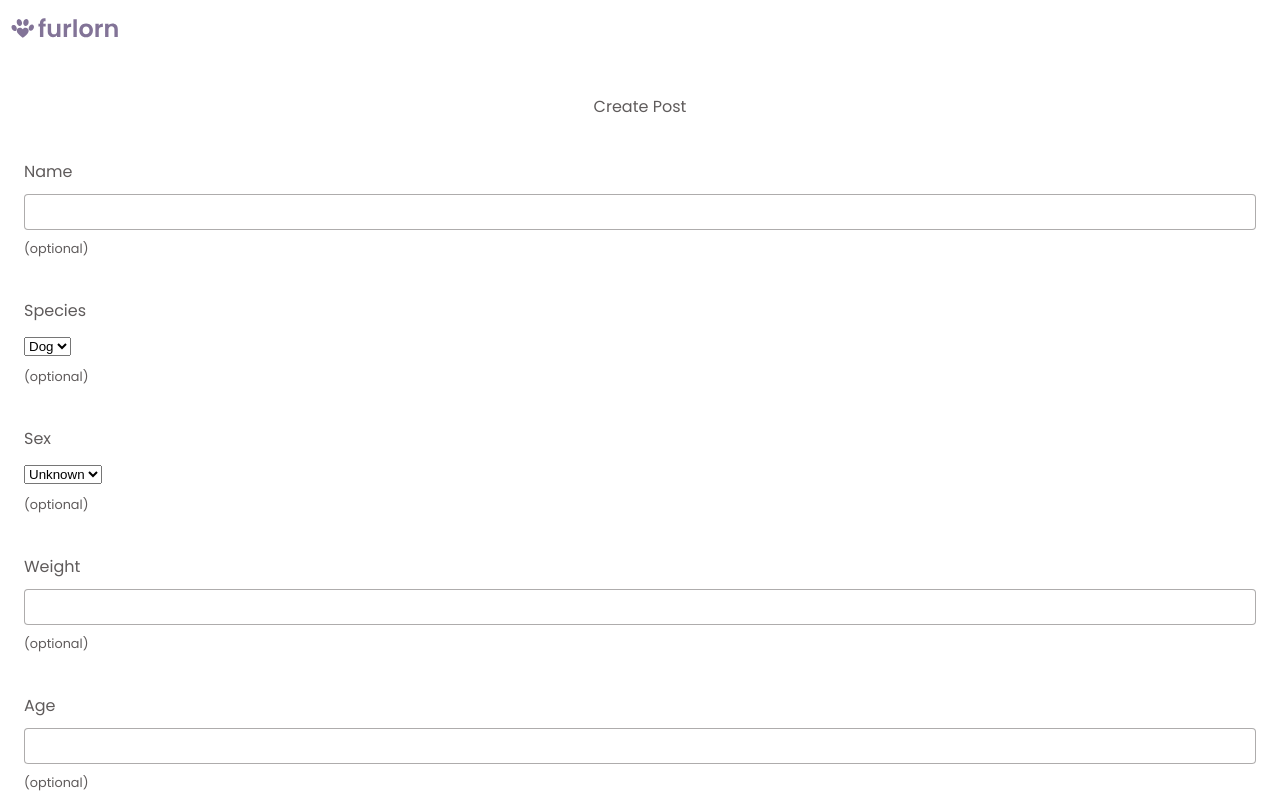
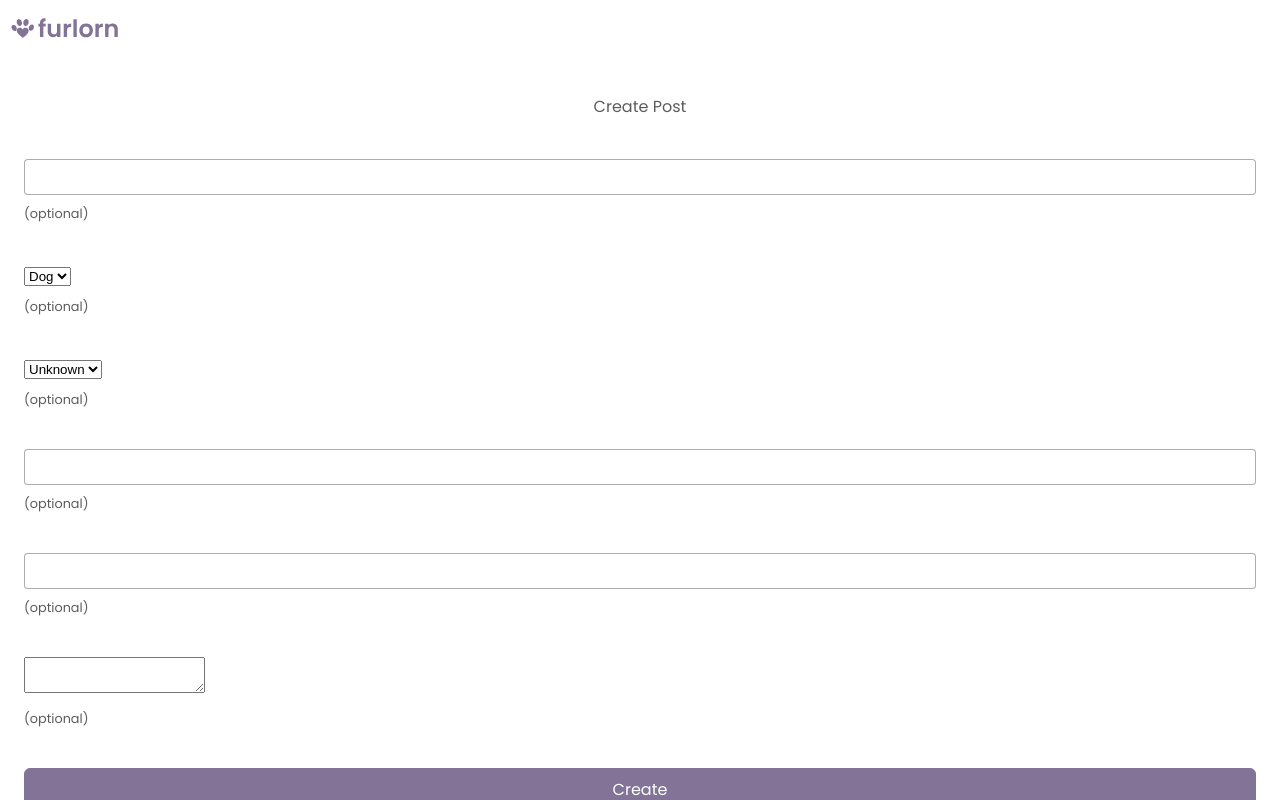
Before and after one commit to orojas12/furlorn, a React (Create React App) app: page /app/createpost in a window 1280 px wide. Shown: the top 800 px of the page. Built offline with nearby package versions, Linux system fonts and the light colour scheme.

Commit message:
refactored label element

```diff
--- a/src/components/Form/Fields/NumberField.tsx
+++ b/src/components/Form/Fields/NumberField.tsx
@@ -3,38 +3,38 @@ import { capitalizeFirstLetter, splitCamelCase } from "../../../lib/utils";
 import "../Field.scss";
 
 export interface INumberFieldProps {
-  name: string;
+  id: string;
+  label: string;
   value: string;
   onChange: React.ChangeEventHandler<HTMLInputElement>;
   required?: boolean;
   error?: string;
 }
 
-function getLabelFromName(name: string) {
-  return splitCamelCase(capitalizeFirstLetter(name)).join(" ");
-}
-
-function getInputElementFromProps(props: INumberFieldProps) {
+export default function NumberField({
+  id,
+  label,
+  value,
+  onChange,
+  required = false,
+  error = "",
+}: INumberFieldProps) {
   return (
-    <input
-      required={props.required}
-      type="number"
-      name={props.name}
-      onChange={props.onChange}
-      value={props.value}
-    />
+    <div className="Field">
+      <label className="Field__label" htmlFor={id}>
+        {label}
+      </label>
+      <input
+        required={required}
+        type="number"
+        id={id}
+        onChange={onChange}
+        value={value}
+      />
+      <div className="Field__optional-text">
+        {!required ? "(optional)" : null}
+      </div>
+      <div className="Field__error">{error}</div>
+    </div>
   );
 }
-
-export default function NumberField(props: INumberFieldProps) {
-  return (
-    <label htmlFor={props.name} className="Field">
-      <div className="Field__label">{getLabelFromName(props.name)}</div>
-      {getInputElementFromProps(props)}
-      <div className="Field__optional-text">
-        {!props.required ? "(optional)" : null}
-      </div>
-      <div className="Field__error">{props.error || ""}</div>
-    </label>
-  );
-}
--- a/src/components/Form/Fields/SelectField.tsx
+++ b/src/components/Form/Fields/SelectField.tsx
@@ -1,9 +1,9 @@
 import React from "react";
-import { capitalizeFirstLetter, splitCamelCase } from "../../../lib/utils";
 import "../Field.scss";
 
 export interface ISelectFieldProps {
-  name: string;
+  id: string;
+  label: string;
   options: Array<{
     label: string;
     value: any;
@@ -14,29 +14,29 @@ export interface ISelectFieldProps {
   error?: string;
 }
 
-function getLabelFromName(name: string) {
-  return splitCamelCase(capitalizeFirstLetter(name)).join(" ");
-}
-
-function getInputElementFromProps(props: ISelectFieldProps) {
+export default function SelectField({
+  id,
+  label,
+  options,
+  onChange,
+  value,
+  required = false,
+  error = "",
+}: ISelectFieldProps) {
   return (
-    <select name={props.name} value={props.value} onChange={props.onChange}>
-      {props.options.map(({ label, value }) => {
-        return <option value={value}>{label}</option>;
-      })}
-    </select>
+    <div className="Field">
+      <label className="Field__label" htmlFor={id}>
+        {label}
+      </label>
+      <select id={id} value={value} onChange={onChange}>
+        {options.map(({ label, value }) => {
+          return <option value={value}>{label}</option>;
+        })}
+      </select>
+      <div className="Field__optional-text">
+        {!required ? "(optional)" : null}
+      </div>
+      <div className="Field__error">{error}</div>
+    </div>
   );
 }
-
-export default function SelectField(props: ISelectFieldProps) {
-  return (
-    <label htmlFor={props.name} className="Field">
-      <div className="Field__label">{getLabelFromName(props.name)}</div>
-      {getInputElementFromProps(props)}
-      <div className="Field__optional-text">
-        {!props.required ? "(optional)" : null}
-      </div>
-      <div className="Field__error">{props.error || ""}</div>
-    </label>
-  );
-}
--- a/src/components/Form/Fields/TextAreaField.tsx
+++ b/src/components/Form/Fields/TextAreaField.tsx
@@ -1,39 +1,33 @@
 import React from "react";
-import { capitalizeFirstLetter, splitCamelCase } from "../../../lib/utils";
 import "../Field.scss";
 
 export interface ITextAreaFieldProps {
-  name: string;
+  id: string;
+  label: string;
   value: string;
   onChange: React.ChangeEventHandler<HTMLTextAreaElement>;
   required?: boolean;
   error?: string;
 }
 
-function getLabelFromName(name: string) {
-  return splitCamelCase(capitalizeFirstLetter(name)).join(" ");
-}
-
-function getInputElementFromProps(props: ITextAreaFieldProps) {
+export default function TextAreaField({
+  id,
+  label,
+  value,
+  onChange,
+  required = false,
+  error = "",
+}: ITextAreaFieldProps) {
   return (
-    <textarea
-      name={props.name}
-      onChange={props.onChange}
-      value={props.value}
-      required={props.required}
-    />
+    <div className="Field">
+      <label className="Field__label" htmlFor={id}>
+        {label}
+      </label>
+      <textarea id={id} onChange={onChange} value={value} required={required} />
+      <div className="Field__optional-text">
+        {!required ? "(optional)" : null}
+      </div>
+      <div className="Field__error">{error}</div>
+    </div>
   );
 }
-
-export default function TextAreaField(props: ITextAreaFieldProps) {
-  return (
-    <label htmlFor={props.name} className="Field">
-      <div className="Field__label">{getLabelFromName(props.name)}</div>
-      {getInputElementFromProps(props)}
-      <div className="Field__optional-text">
-        {!props.required ? "(optional)" : null}
-      </div>
-      <div className="Field__error">{props.error || ""}</div>
-    </label>
-  );
-}
--- a/src/components/Form/Fields/TextField.tsx
+++ b/src/components/Form/Fields/TextField.tsx
@@ -3,38 +3,29 @@ import { capitalizeFirstLetter, splitCamelCase } from "../../../lib/utils";
 import "../Field.scss";
 
 export interface ITextFieldProps {
-  name: string;
+  id: string;
+  label: string;
   value: string;
   onChange: React.ChangeEventHandler<HTMLInputElement>;
   required?: boolean;
   error?: string;
 }
 
-function getLabelFromName(name: string) {
-  return splitCamelCase(capitalizeFirstLetter(name)).join(" ");
-}
-
-function getInputElementFromProps(props: ITextFieldProps) {
-  return (
-    <input
-      required={props.required}
-      type="text"
-      name={props.name}
-      onChange={props.onChange}
-      value={props.value}
-    />
-  );
-}
-
 export default function TextField(props: ITextFieldProps) {
   return (
-    <label htmlFor={props.name} className="Field">
-      <div className="Field__label">{getLabelFromName(props.name)}</div>
-      {getInputElementFromProps(props)}
+    <div className="Field">
+      <label htmlFor={props.id}>{props.label}</label>
+      <input
+        required={props.required}
+        type="text"
+        id={props.id}
+        onChange={props.onChange}
+        value={props.value}
+      />
       <div className="Field__optional-text">
         {!props.required ? "(optional)" : null}
       </div>
       <div className="Field__error">{props.error || ""}</div>
-    </label>
+    </div>
   );
 }
```
